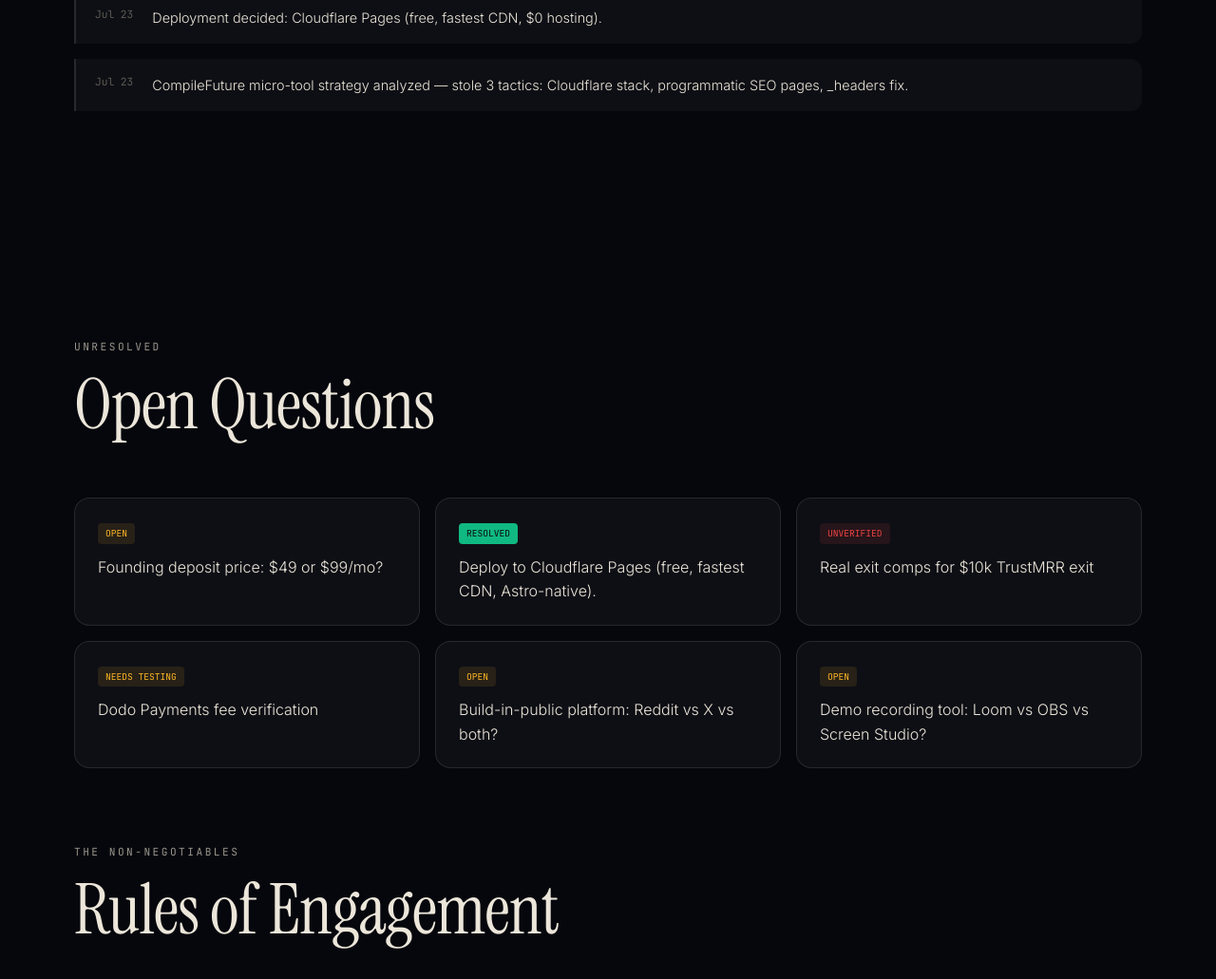
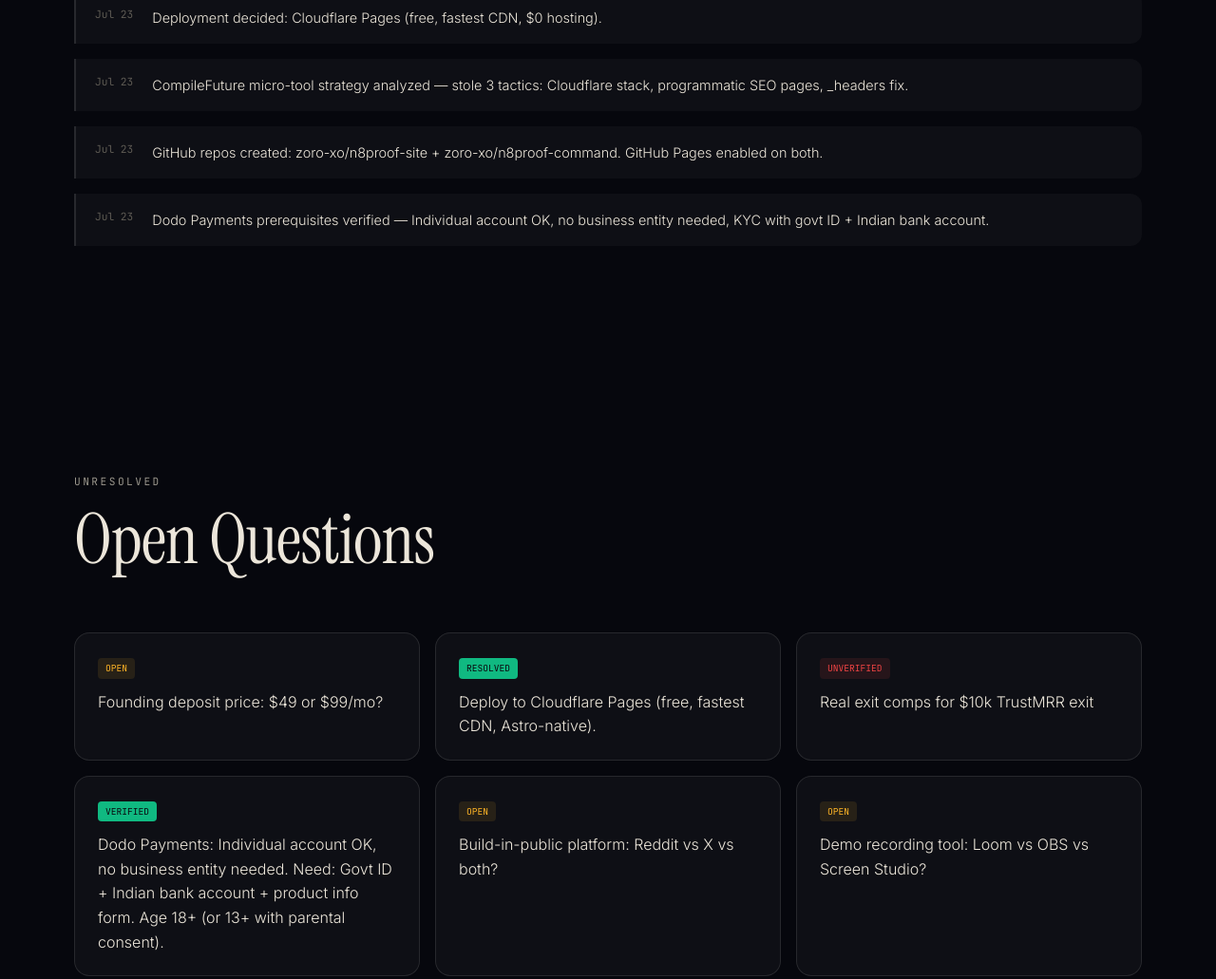
Before and after one commit to zoro-xo/n8proof-command, a plain HTML site: page index.html in a window 1280 px wide. Shown: the part 9060-10091 px from the top of the page at 95% size. Drawn offline with Linux system fonts and the light colour scheme.

Commit message:
Update: resolved deploy + Dodo questions, new decision log entries, new tasks from CompileFuture analysis

```diff
--- a/index.html
+++ b/index.html
@@ -523,6 +523,8 @@
       <div class="log-item reveal"><div class="log-date">Jul 23</div><div class="log-text">Mission Control dashboard built.</div></div>
       <div class="log-item reveal"><div class="log-date">Jul 23</div><div class="log-text">Deployment decided: Cloudflare Pages (free, fastest CDN, $0 hosting).</div></div>
       <div class="log-item reveal"><div class="log-date">Jul 23</div><div class="log-text">CompileFuture micro-tool strategy analyzed — stole 3 tactics: Cloudflare stack, programmatic SEO pages, _headers fix.</div></div>
+      <div class="log-item reveal"><div class="log-date">Jul 23</div><div class="log-text">GitHub repos created: zoro-xo/n8proof-site + zoro-xo/n8proof-command. GitHub Pages enabled on both.</div></div>
+      <div class="log-item reveal"><div class="log-date">Jul 23</div><div class="log-text">Dodo Payments prerequisites verified — Individual account OK, no business entity needed, KYC with govt ID + Indian bank account.</div></div>
     </div>
   </div>
 </section>
@@ -538,7 +540,7 @@
       <div class="q-card reveal"><span class="tag open">OPEN</span><p>Founding deposit price: $49 or $99/mo?</p></div>
       <div class="q-card reveal"><span class="tag" style="background:var(--green);color:#0a0a0f">RESOLVED</span><p>Deploy to Cloudflare Pages (free, fastest CDN, Astro-native).</p></div>
       <div class="q-card reveal"><span class="tag unverified">UNVERIFIED</span><p>Real exit comps for $10k TrustMRR exit</p></div>
-      <div class="q-card reveal"><span class="tag open">NEEDS TESTING</span><p>Dodo Payments fee verification</p></div>
+      <div class="q-card reveal"><span class="tag" style="background:var(--green);color:#0a0a0f">VERIFIED</span><p>Dodo Payments: Individual account OK, no business entity needed. Need: Govt ID + Indian bank account + product info form. Age 18+ (or 13+ with parental consent).</p></div>
       <div class="q-card reveal"><span class="tag open">OPEN</span><p>Build-in-public platform: Reddit vs X vs both?</p></div>
       <div class="q-card reveal"><span class="tag open">OPEN</span><p>Demo recording tool: Loom vs OBS vs Screen Studio?</p></div>
     </div>
```
